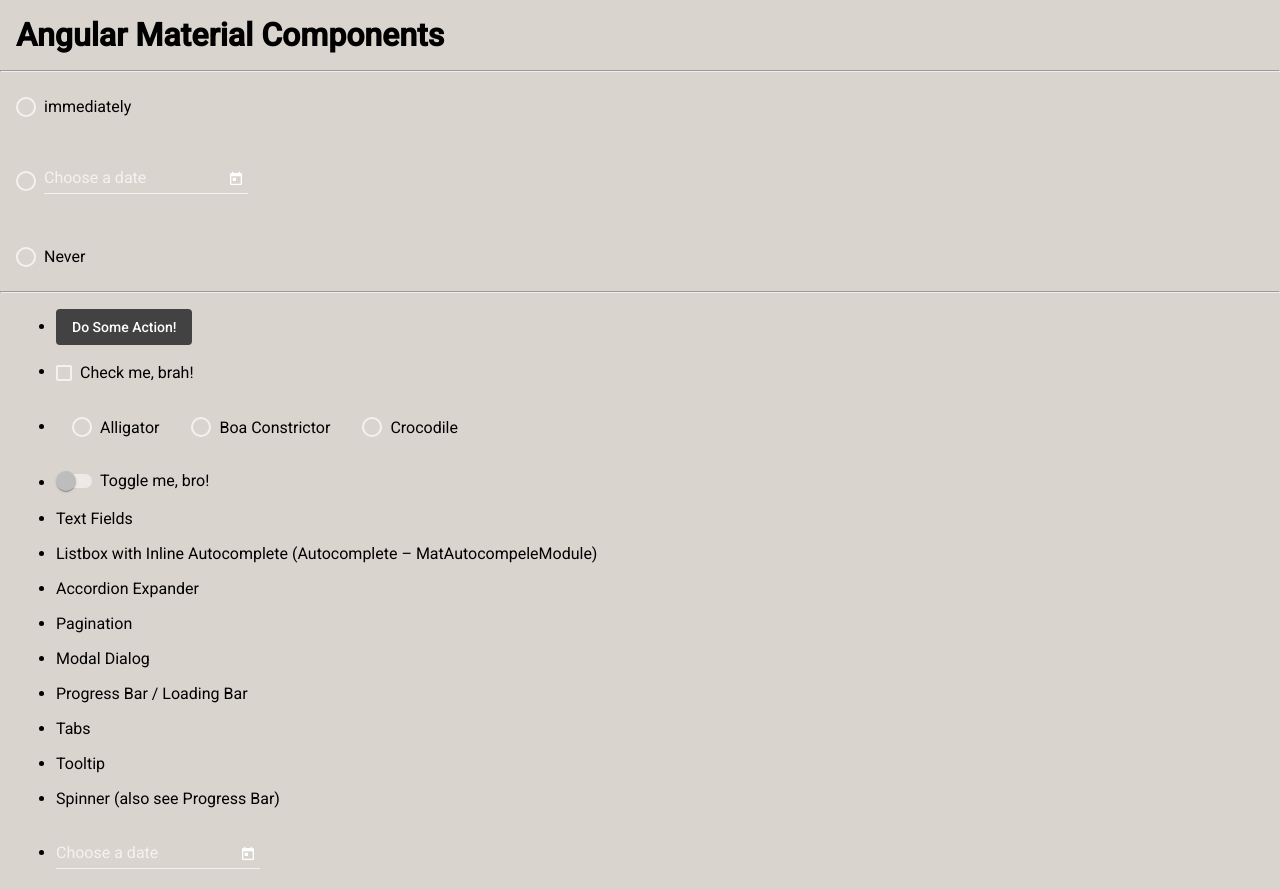
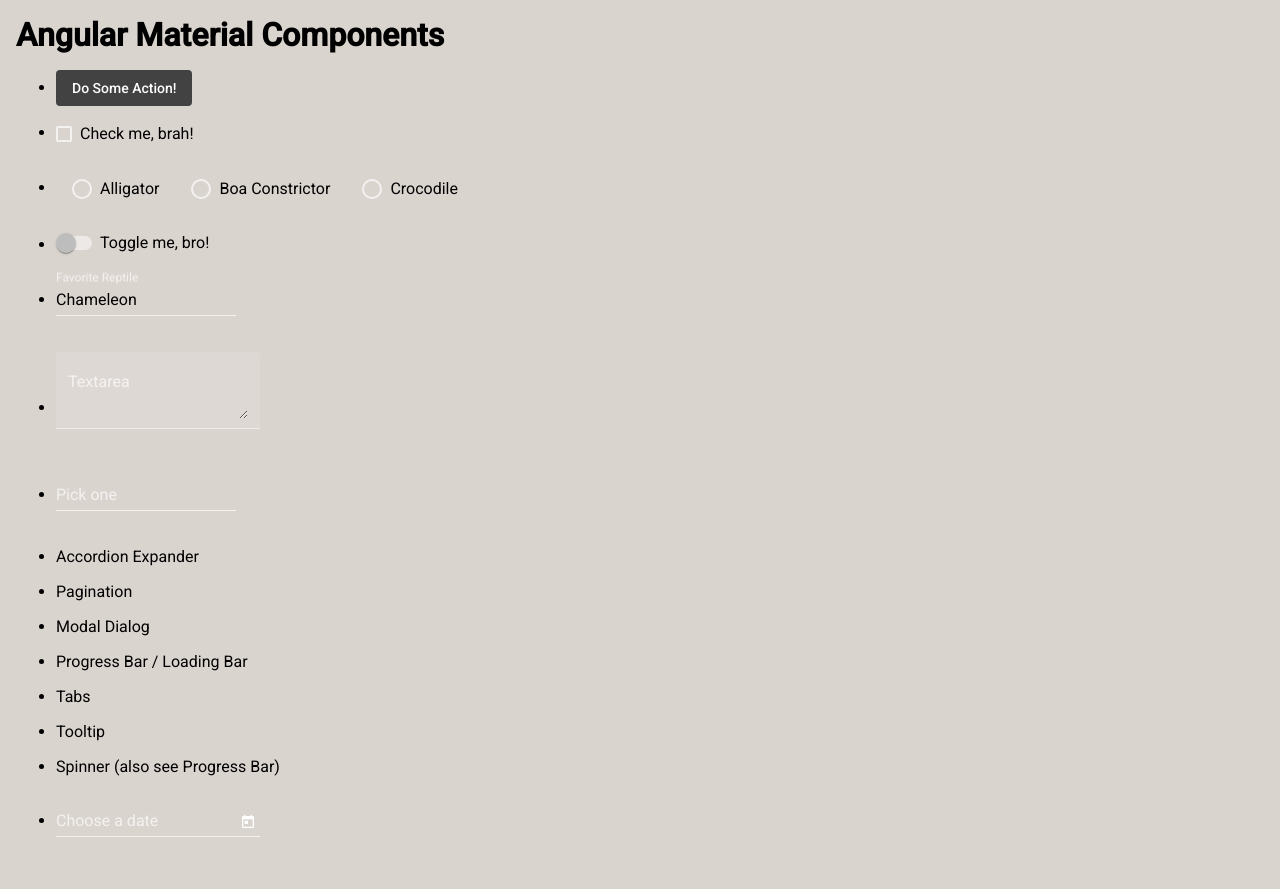
Before and after one commit to bobbyroe/Ng-A11y-Components, an Angular app: page / in a window 1280 px wide. After the commit the page ends 857 px from the top, so only its background shows below. Built offline with nearby package versions, Linux system fonts and the light colour scheme.

Commit message:
add text files and stuff

```diff
--- a/src/app/app.component.html
+++ b/src/app/app.component.html
@@ -1,23 +1,6 @@
 <header>
   <h1>Angular Material Components</h1>
 </header>
-<hr />
-<mat-radio-group class="radio-datepicker">
-  <mat-radio-button value="now">immediately</mat-radio-button>
-  <mat-radio-button value="choose date">
-    <mat-form-field>
-      <mat-label>Choose a date</mat-label>
-      <input matInput [matDatepicker]="nestedpicker" />
-      <mat-datepicker-toggle
-        matSuffix
-        [for]="nestedpicker"
-      ></mat-datepicker-toggle>
-      <mat-datepicker #nestedpicker></mat-datepicker>
-    </mat-form-field>
-  </mat-radio-button>
-  <mat-radio-button value="never">Never</mat-radio-button>
-</mat-radio-group>
-<hr />
 <ul>
   <li>
     <button mat-flat-button>Do Some Action!</button>
@@ -36,10 +19,46 @@
   </li>
   <li><mat-slide-toggle>Toggle me, bro!</mat-slide-toggle></li>
   <!-- -->
-  <li>Text Fields</li>
-
   <li>
-    Listbox with Inline Autocomplete (Autocomplete – MatAutocompeleModule)
+    <form class="zeroth-form">
+      <mat-form-field class="zeroth-full-width">
+        <mat-label for="reptile">Favorite Reptile</mat-label>
+        <input
+          matInput
+          placeholder="Ex. Anole"
+          value="Chameleon"
+          id="reptile"
+        />
+      </mat-form-field>
+    </form>
+  </li>
+  <li>
+    <mat-form-field appearance="fill">
+      <mat-label for="tf0">Textarea</mat-label>
+      <textarea id="tf0" matInput></textarea>
+    </mat-form-field>
+  </li>
+  <li>
+    <form class="wunth=form">
+      <mat-form-field class="wunth-full-width">
+        <input
+          type="text"
+          placeholder="Pick one"
+          aria-label="Number"
+          matInput
+          [formControl]="myControl"
+          [matAutocomplete]="auto"
+        />
+        <mat-autocomplete #auto="matAutocomplete">
+          <mat-option
+            *ngFor="let option of filteredOptions | async"
+            [value]="option"
+          >
+            {{ option }}
+          </mat-option>
+        </mat-autocomplete>
+      </mat-form-field>
+    </form>
   </li>
 
   <li>Accordion Expander</li>
--- a/src/app/app.component.ts
+++ b/src/app/app.component.ts
@@ -1,10 +1,29 @@
-import { Component } from '@angular/core';
+import { Component, OnInit } from "@angular/core";
+import { FormControl } from "@angular/forms";
+import { Observable } from "rxjs";
+import { map, startWith } from "rxjs/operators";
 
 @Component({
-  selector: 'app-root',
-  templateUrl: './app.component.html',
-  styleUrls: ['./app.component.css']
+  selector: "app-root",
+  templateUrl: "./app.component.html",
+  styleUrls: ["./app.component.css"],
 })
-export class AppComponent {
-  title = 'material-components';
+export class AppComponent implements OnInit {
+  title = "material-components";
+  myControl = new FormControl();
+  options: string[] = ["Wun", "Two", "Three", "Four", "Five", "Six"];
+  filteredOptions: Observable<string[]>;
+
+  ngOnInit() {
+    this.filteredOptions = this.myControl.valueChanges.pipe(
+      startWith(""),
+      map((value) => this._filter(value))
+    );
+  }
+
+  private _filter(value: string): string[] {
+    const filterValue = value.toLowerCase();
+
+    return this.options.filter((o) => o.toLowerCase().includes(filterValue));
+  }
 }
--- a/src/app/app.module.ts
+++ b/src/app/app.module.ts
@@ -13,6 +13,9 @@
 import { MatFormFieldModule } from "@angular/material/form-field";
 import { MatDatepickerModule } from "@angular/material/datepicker";
 import { MatNativeDateModule } from "@angular/material/core";
+import { FormsModule, ReactiveFormsModule } from "@angular/forms";
+import { MatAutocompleteModule } from "@angular/material/autocomplete";
+
 @NgModule({
   declarations: [AppComponent],
   imports: [
@@ -26,6 +29,9 @@
     MatInputModule,
     MatNativeDateModule,
     MatDatepickerModule,
+    MatAutocompleteModule,
+    FormsModule,
+    ReactiveFormsModule,
   ],
   providers: [],
   bootstrap: [AppComponent],
```
Also changed, not shown: 1 other file (tests, documents, lock files or other folders).
